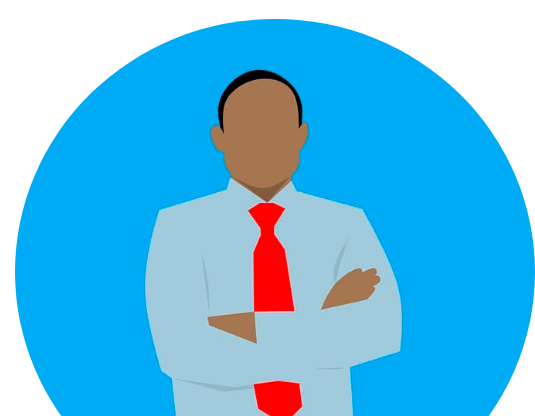
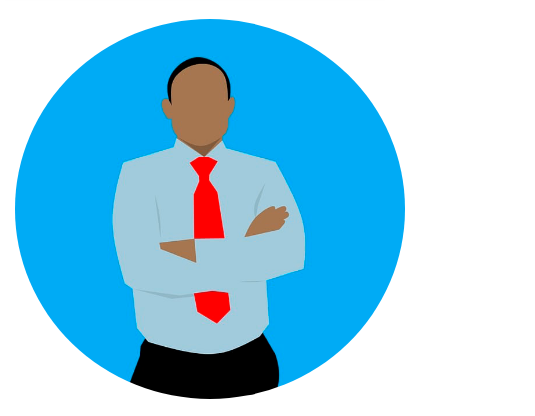
Before and after one commit to HectorCast95/mi-proyecto, a plain HTML site: page index.html in a window 390 px wide. Shown: the part 101-517 px from the top of the page, 535 px wide, since content can reach past the window. Drawn offline with Linux system fonts and the light colour scheme.

Commit message:
mi prmer commit

```diff
--- a/css/styles.css
+++ b/css/styles.css
@@ -163,3 +163,12 @@ footer {
     padding: 20px 0px;
   }
 }
+
+@media screen and (max-width: 420px) {
+
+  /*Main*/
+
+  .foto {
+    height: 45vh;
+  }
+}
```
